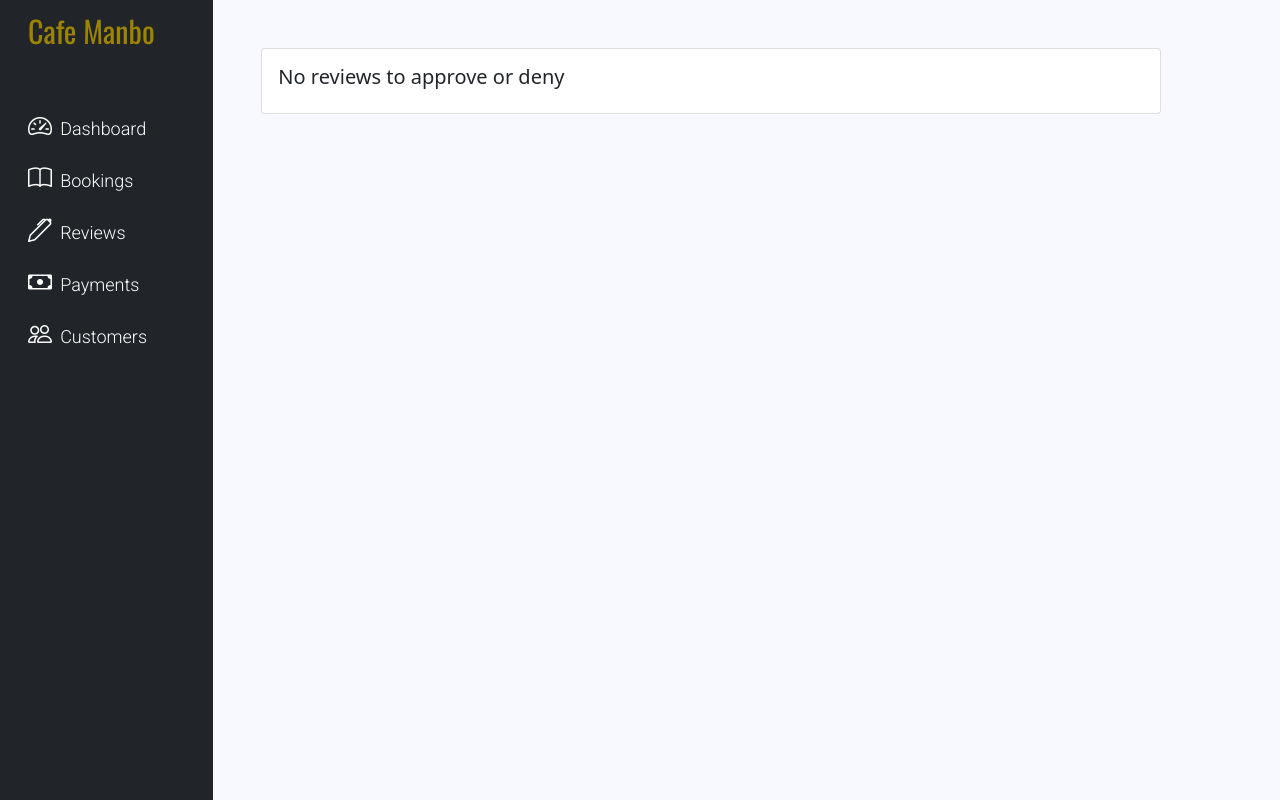
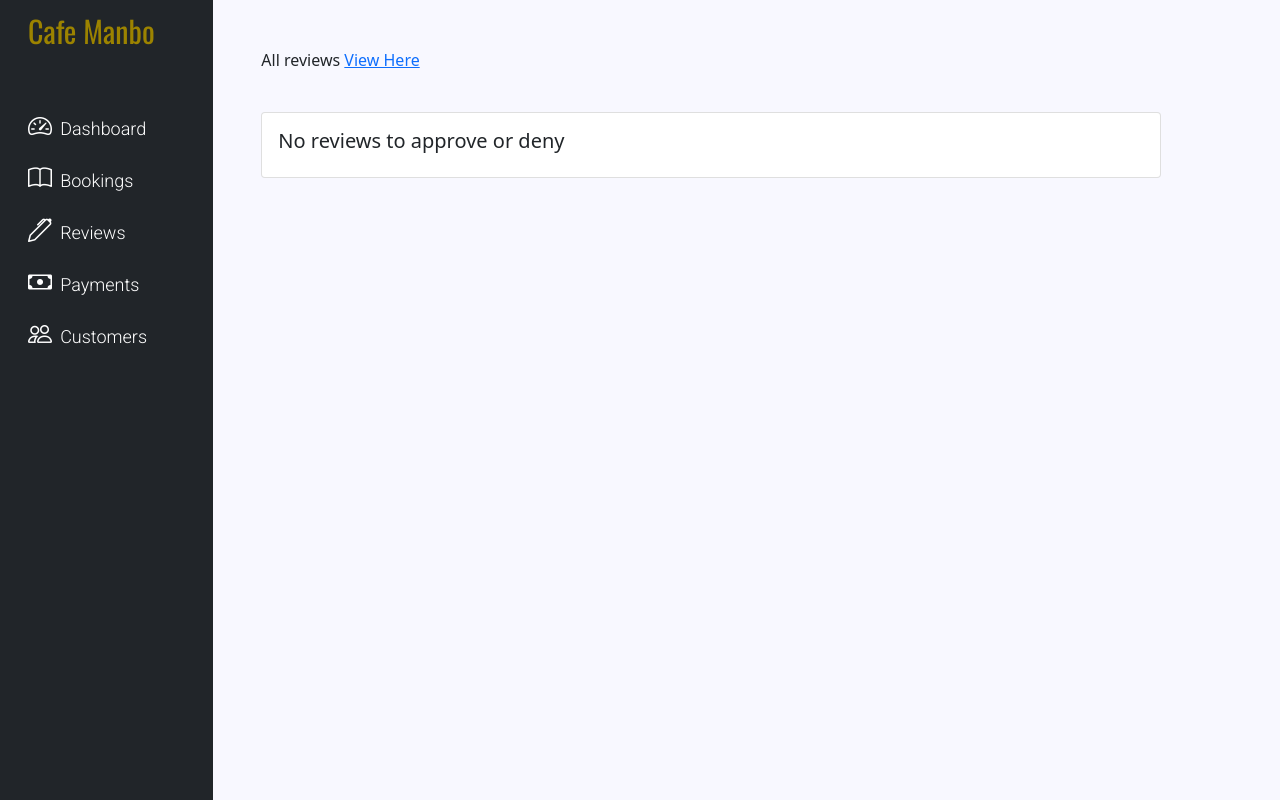
Before and after one commit to MikeR94/CI-Project-Portfolio-4, a Django app: page /staff/pending-reviews in a window 1280 px wide. Run offline with Django 3.2, Linux system fonts and the light colour scheme; the visitor is signed in with stand-in values (Sample User, id 1); data that the repository does not hold is empty; some libraries are stand-ins or nearby versions.

Commit message:
Add temporary blank 'all links' to review and bookings page that will link up to new html pages that will show all bookings and all reviews

```diff
--- a/Staff/templates/staff_pending_bookings.html
+++ b/Staff/templates/staff_pending_bookings.html
@@ -4,6 +4,11 @@
 <script type="text/javascript" charset="utf8" src="https://cdn.datatables.net/1.10.25/js/jquery.dataTables.js"></script>
 
 <div class="col-9 ps-5 mt-5">
+  <div class="row">
+    <div class="col-12 mb-4">
+      <p>All bookings <a href="">View Here</a></p>
+    </div>
+  </div>
   <table class="table table_id pt-5 text-center">
     <thead>
       <tr>
--- a/Staff/templates/staff_pending_reviews.html
+++ b/Staff/templates/staff_pending_reviews.html
@@ -2,6 +2,11 @@
 
 
 <div class="col-9 ps-5 mt-5">
+  <div class="row">
+    <div class="col-12 mb-4">
+      <p>All reviews <a href="">View Here</a></p>
+    </div>
+  </div>
   <div class="card p-3">
     <div class="row align-items-center justify-content-center" data-aos="fade-up">
       {% if pending_reviews %} {% else %}
```
